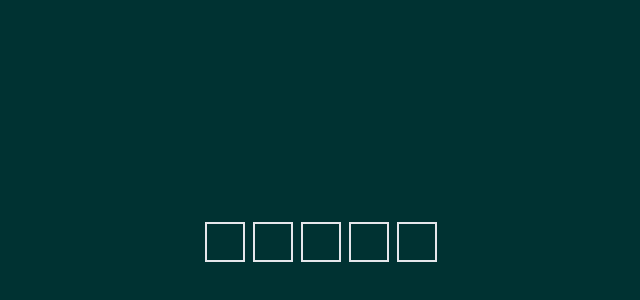
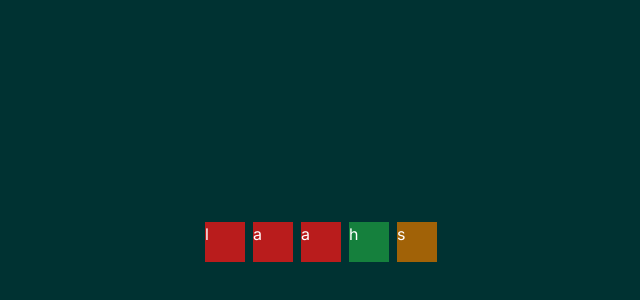
Before and after one commit to continentaldivide/squares, a Next.js app: page / in a window 1280 px wide. Shown: the part 158-458 px from the top of the page, without its empty margins (319-959 px from the left). Built offline with nearby package versions, Linux system fonts and the light colour scheme.

Commit message:
Refactor square generation

```diff
--- a/app/_components/Square.tsx
+++ b/app/_components/Square.tsx
@@ -1,22 +1,24 @@
-import { useState, useEffect } from 'react';
+import { useState } from 'react';
 
-export default function Square({ styles }: { styles: any }) {
-  const [borderColor, setBorderColor] = useState('');
-  const [hoverColor, setHoverColor] = useState('');
+export default function Square({
+  letter,
+  styles,
+}: {
+  letter: string;
+  styles: any;
+}) {
   const [animated, setAnimated] = useState(false);
-  useEffect(() => {
-    const { borderColor, hoverColor } = styles;
-    setBorderColor(borderColor);
-    setHoverColor(hoverColor);
-  }, [styles]);
+  const { backgroundColor } = styles;
 
   return (
     <div
-      className={`size-10 border-2 ${borderColor} ${hoverColor} ${
+      className={`size-10 ${backgroundColor} ${
         animated ? 'animate-boxBounce' : ''
       }`}
       onMouseEnter={() => setAnimated(true)}
       onAnimationEnd={() => setAnimated(false)}
-    ></div>
+    >
+      {letter}
+    </div>
   );
 }
--- a/app/_components/Squares.tsx
+++ b/app/_components/Squares.tsx
@@ -1,15 +1,29 @@
+import { useState, useEffect } from 'react';
 import Square from './Square';
-import useGenerateSquares from '../_hooks/useGenerateSquares';
+import useGenerateSquare from '../_hooks/useGenerateSquare';
+
+type Square = {
+  letter: string;
+  color: string;
+  styles: any;
+};
 
 export default function Squares() {
-  const styles = useGenerateSquares();
-  return (
-    <div className="flex justify-center gap-2">
-      <Square styles={styles} />
-      <Square styles={styles} />
-      <Square styles={styles} />
-      <Square styles={styles} />
-      <Square styles={styles} />
-    </div>
-  );
+  const [squares, setSquares] = useState<Square[]>([]);
+  useEffect(() => {
+    if (squares.length < 5) {
+      const newSquare = useGenerateSquare();
+      setSquares([...squares, newSquare]);
+    }
+  }, [squares]);
+  const squareComponents = squares.map((square, i) => {
+    return (
+      <Square
+        letter={square.letter}
+        styles={square.styles}
+        key={`square component ${i}`}
+      />
+    );
+  });
+  return <div className="flex justify-center gap-2">{squareComponents}</div>;
 }
--- /dev/null
+++ b/app/_hooks/useGenerateSquare.ts
@@ -0,0 +1,25 @@
+export default function useGenerateSquare() {
+  const alphabet = 'abcdefghijklmnopqrstuvwxyz';
+  const letter = alphabet[Math.floor(alphabet.length * Math.random())];
+  const colorOptions = ['blue', 'green', 'yellow', 'red'];
+  const color = colorOptions[Math.floor(colorOptions.length * Math.random())];
+  const styles: { [key: string]: { backgroundColor: string } } = {
+    blue: {
+      backgroundColor: 'bg-blue-700',
+    },
+    red: {
+      backgroundColor: 'bg-red-700',
+    },
+    green: {
+      backgroundColor: 'bg-green-700',
+    },
+    yellow: {
+      backgroundColor: 'bg-yellow-700',
+    },
+  };
+  return {
+    color,
+    letter,
+    styles: styles[color],
+  };
+}
--- a/app/_hooks/useGenerateSquares.ts
+++ /dev/null
@@ -1,16 +0,0 @@
-'use client';
-
-import { useState, useEffect } from 'react';
-
-export default function GenerateSquares() {
-  const [color, setColor] = useState('');
-  const colors = ['blue', 'green', 'yellow', 'red'];
-  useEffect(() => {
-    const newColor = colors[Math.floor(colors.length * Math.random())];
-    setColor(newColor);
-  }, []);
-  return {
-    borderColor: `border-${color}-600`,
-    hoverColor: `hover:bg-${color}-600`,
-  };
-}
```
